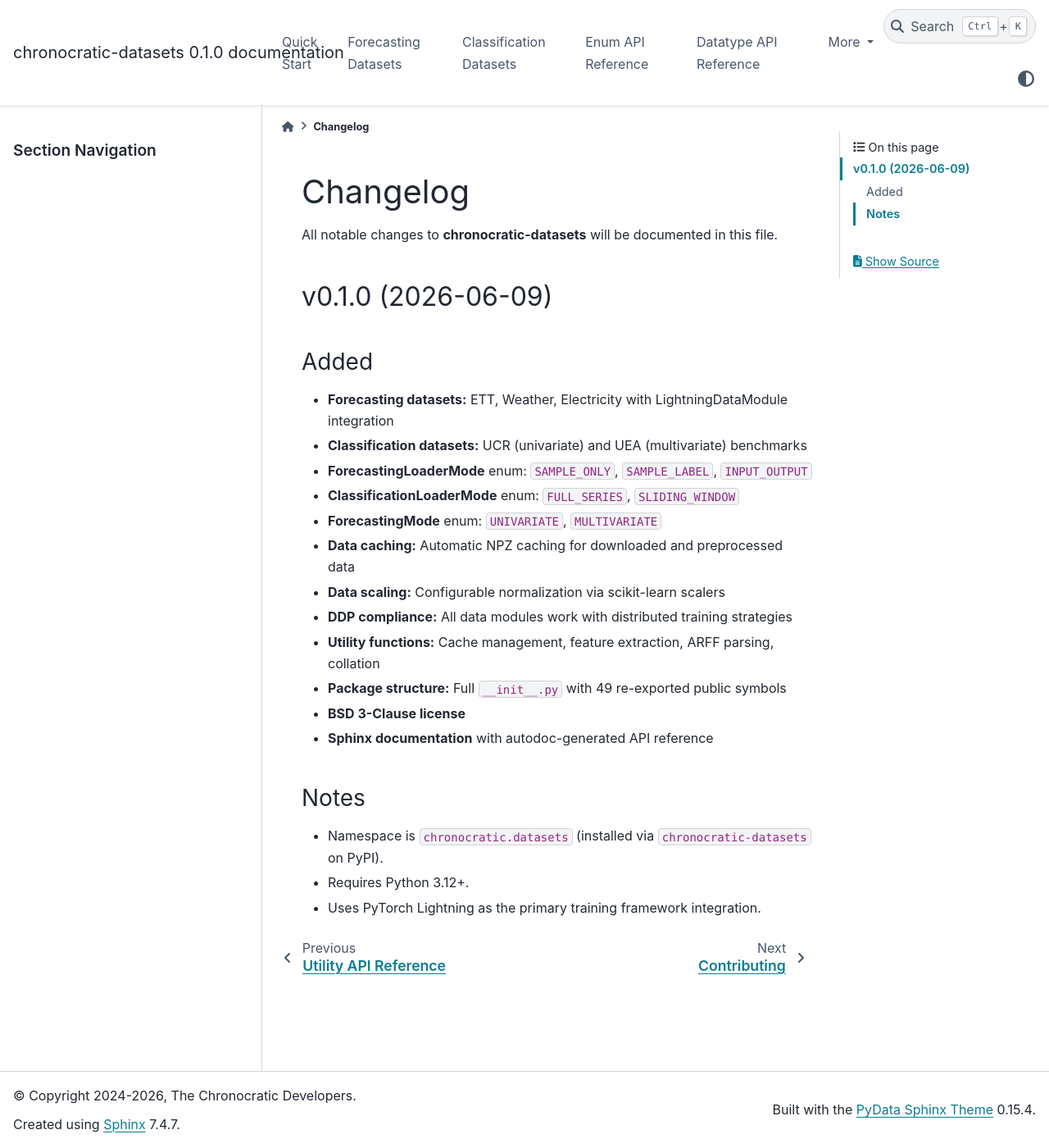
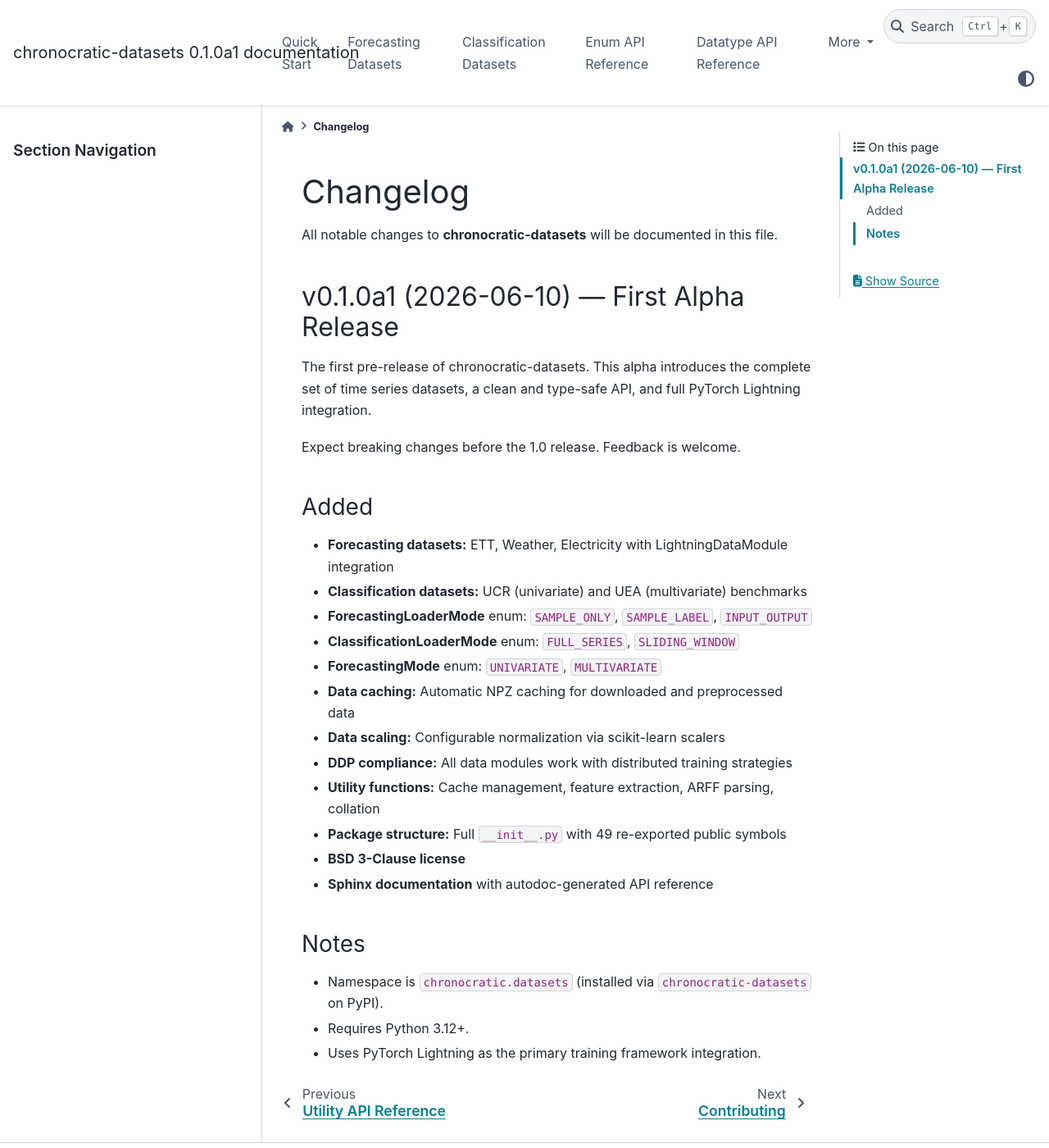
Before and after one commit to chronocratic/chronocratic-datasets, a Sphinx documentation site: the page built from docs/changelog.md, in a window 1280 px wide and 1400 px high. Shown: the whole window at 82% size. Built offline with Sphinx 7.4.7 and the PyData theme 0.15.4, drawn with Linux system fonts in a browser that asks for light colours; the version number is read from the project's files by our own code; some of the changed text lies outside the part shown.

Commit message:
chore(09): bump version to 0.1.0a1, sync version from pyproject.toml
- __init__.py now reads version via importlib.metadata (single source of truth)
- docs/conf.py imports __version__ from package instead of hardcoding
- changelog updated to v0.1.0a1 with first-alpha note
- test_version_defined checks PEP 440 format (not hardcoded)

```diff
--- a/docs/changelog.md
+++ b/docs/changelog.md
@@ -2,7 +2,11 @@
 
 All notable changes to **chronocratic-datasets** will be documented in this file.
 
-## v0.1.0 (2026-06-09)
+## v0.1.0a1 (2026-06-10) — First Alpha Release
+
+The first pre-release of chronocratic-datasets. This alpha introduces the complete set of time series datasets, a clean and type-safe API, and full PyTorch Lightning integration.
+
+Expect breaking changes before the 1.0 release. Feedback is welcome.
 
 ### Added
 
--- a/docs/conf.py
+++ b/docs/conf.py
@@ -5,10 +5,12 @@ from pathlib import Path
 # Add src/ to the path so autodoc can import chronocratic.datasets
 sys.path.insert(0, str(Path(__file__).parent.parent / "src"))
 
+from chronocratic.datasets import __version__  # noqa: E402
+
 project = "chronocratic-datasets"
-copyright = "2024-2026, The Chronocratic Developers"
+copyright = "2026-Present, The Chronocratic Developers"
 author = "The Chronocratic Developers"
-release = "0.1.0"
+release = __version__
 
 extensions = [
     "sphinx.ext.autodoc",
--- a/pyproject.toml
+++ b/pyproject.toml
@@ -3,7 +3,7 @@ requires = ["setuptools>=68", "wheel"]
 
 [project]
 name = "chronocratic-datasets"
-version = "0.1.0"
+version = "0.1.0a1"
 description = "Ready-to-use time series datasets for PyTorch Lightning"
 readme = "README.md"
 requires-python = ">=3.12"
```
Also changed, not shown: 2 other files.
